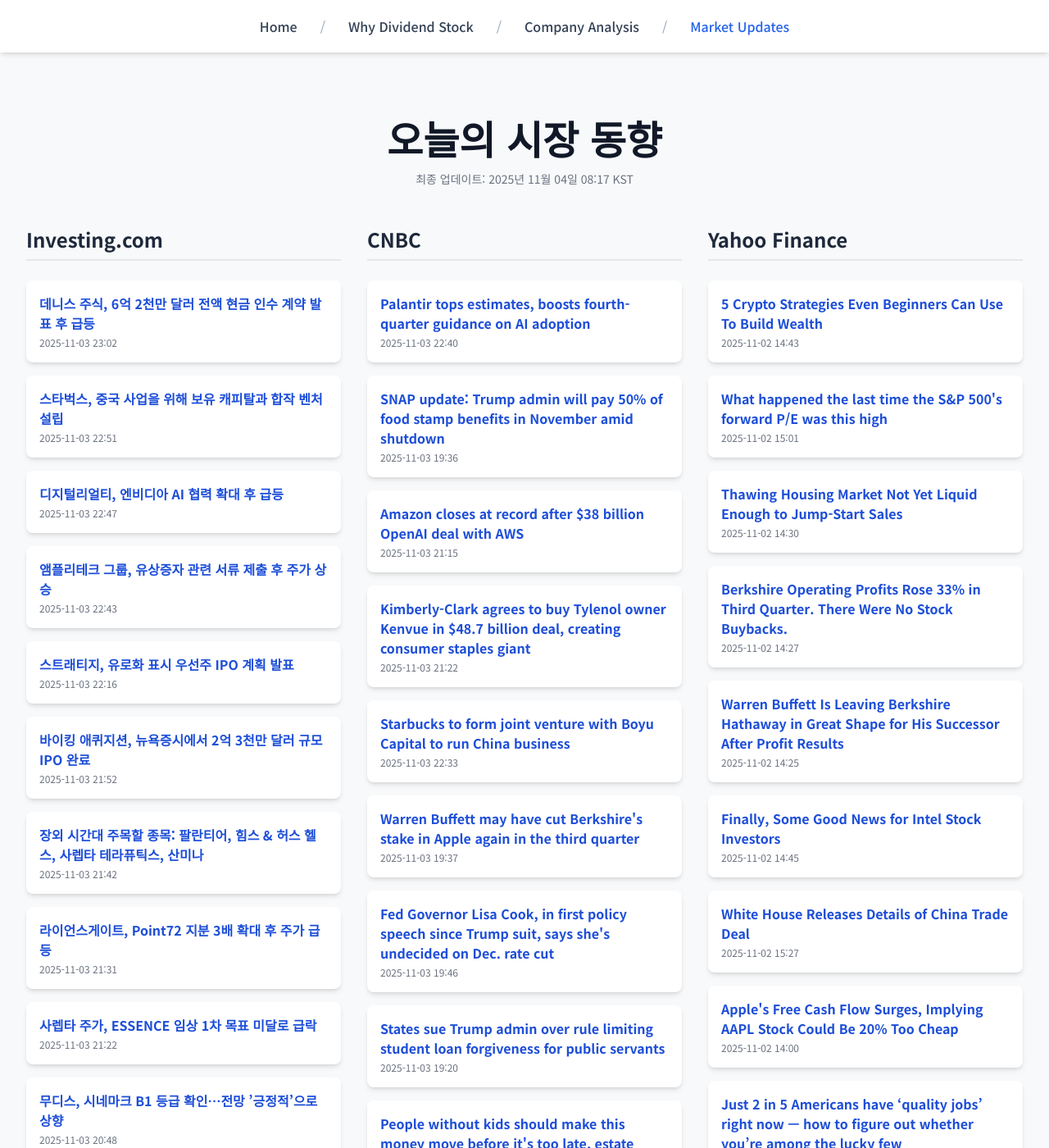
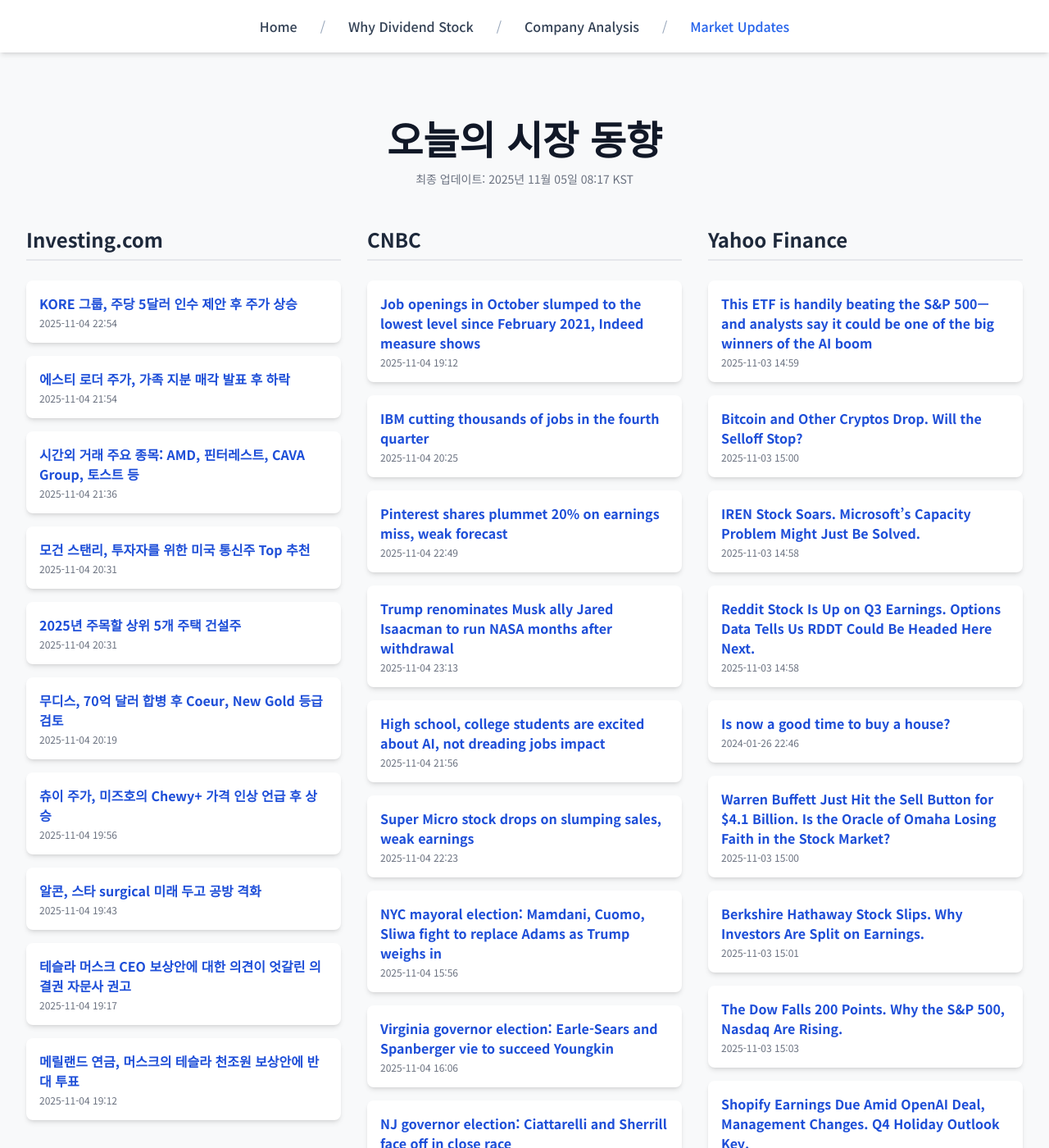
Before and after one commit to Kay-Hwang/my-company-analysis, a Jekyll site: the page built from market-updates.html, in a window 1280 px wide and 1400 px high. Shown: the whole window at 82% size. Built offline with Jekyll 4.4.1, drawn with Linux system fonts in a browser that asks for light colours; nearby versions of some CDN libraries; a script that is not in the unit is left out; some of the changed text lies outside the part shown.

Commit message:
Update daily data

```diff
--- a/_data/latest_data.json
+++ b/_data/latest_data.json
@@ -1,190 +1,190 @@
 {
-  "lastUpdated": "2025년 11월 04일 08:17 KST",
+  "lastUpdated": "2025년 11월 05일 08:17 KST",
   "news": {
     "investing": [
       {
-        "title": "데니스 주식, 6억 2천만 달러 전액 현금 인수 계약 발표 후 급등",
-        "link": "https://kr.investing.com/news/stock-market-news/article-1697515",
-        "pubDate": "2025-11-03 23:02:44",
-        "summary": "데니스 주식, 6억 2천만 달러 전액 현금 인수 계약 발표 후 급등"
+        "title": "KORE 그룹, 주당 5달러 인수 제안 후 주가 상승",
+        "link": "https://kr.investing.com/news/stock-market-news/article-93CH-1699966",
+        "pubDate": "2025-11-04 22:54:32",
+        "summary": "KORE 그룹, 주당 5달러 인수 제안 후 주가 상승"
       },
       {
-        "title": "스타벅스, 중국 사업을 위해 보유 캐피탈과 합작 벤처 설립",
-        "link": "https://kr.investing.com/news/stock-market-news/article-1697504",
-        "pubDate": "2025-11-03 22:51:57",
-        "summary": "스타벅스, 중국 사업을 위해 보유 캐피탈과 합작 벤처 설립"
+        "title": "에스티 로더 주가, 가족 지분 매각 발표 후 하락",
+        "link": "https://kr.investing.com/news/stock-market-news/article-93CH-1699774",
+        "pubDate": "2025-11-04 21:54:42",
+        "summary": "에스티 로더 주가, 가족 지분 매각 발표 후 하락"
       },
       {
-        "title": "디지털리얼티, 엔비디아 AI 협력 확대 후 급등",
-        "link": "https://kr.investing.com/news/stock-market-news/article-93CH-1697498",
-        "pubDate": "2025-11-03 22:47:07",
-        "summary": "디지털리얼티, 엔비디아 AI 협력 확대 후 급등"
+        "title": "시간외 거래 주요 종목: AMD, 핀터레스트, CAVA Group, 토스트 등",
+        "link": "https://kr.investing.com/news/stock-market-news/article-432SI-1699712",
+        "pubDate": "2025-11-04 21:36:28",
+        "summary": "시간외 거래 주요 종목: AMD, 핀터레스트, CAVA Group, 토스트 등"
       },
       {
-        "title": "앰플리테크 그룹, 유상증자 관련 서류 제출 후 주가 상승",
-        "link": "https://kr.investing.com/news/stock-market-news/article-93CH-1697492",
-        "pubDate": "2025-11-03 22:43:36",
-        "summary": "앰플리테크 그룹, 유상증자 관련 서류 제출 후 주가 상승"
+        "title": "모건 스탠리, 투자자를 위한 미국 통신주 Top 추천",
+        "link": "https://kr.investing.com/news/stock-market-news/article-93CH-1699556",
+        "pubDate": "2025-11-04 20:31:59",
+        "summary": "모건 스탠리, 투자자를 위한 미국 통신주 Top 추천"
       },
       {
-        "title": "스트래티지, 유로화 표시 우선주 IPO 계획 발표",
-        "link": "https://kr.investing.com/news/stock-market-news/article-432SI-1697436",
-        "pubDate": "2025-11-03 22:16:19",
-        "summary": "스트래티지, 유로화 표시 우선주 IPO 계획 발표"
+        "title": "2025년 주목할 상위 5개 주택 건설주",
+        "link": "https://kr.investing.com/news/stock-market-news/article-93CH-1699555",
+        "pubDate": "2025-11-04 20:31:18",
+        "summary": "2025년 주목할 상위 5개 주택 건설주"
       },
       {
-        "title": "바이킹 애퀴지션, 뉴욕증시에서 2억 3천만 달러 규모 IPO 완료",
-        "link": "https://kr.investing.com/news/stock-market-news/article-432SI-1697397",
-        "pubDate": "2025-11-03 21:52:08",
-        "summary": "바이킹 애퀴지션, 뉴욕증시에서 2억 3천만 달러 규모 IPO 완료"
+        "title": "무디스, 70억 달러 합병 후 Coeur, New Gold 등급 검토",
+        "link": "https://kr.investing.com/news/stock-market-news/article-93CH-1699550",
+        "pubDate": "2025-11-04 20:19:27",
+        "summary": "무디스, 70억 달러 합병 후 Coeur, New Gold 등급 검토"
       },
       {
-        "title": "장외 시간대 주목할 종목: 팔란티어, 힘스 & 허스 헬스, 사렙타 테라퓨틱스, 산미나",
-        "link": "https://kr.investing.com/news/stock-market-news/article-432SI-1697370",
-        "pubDate": "2025-11-03 21:42:20",
-        "summary": "장외 시간대 주목할 종목: 팔란티어, 힘스 & 허스 헬스, 사렙타 테라퓨틱스, 산미나"
+        "title": "츄이 주가, 미즈호의 Chewy+ 가격 인상 언급 후 상승",
+        "link": "https://kr.investing.com/news/stock-market-news/article-93CH-1699539",
+        "pubDate": "2025-11-04 19:56:54",
+        "summary": "츄이 주가, 미즈호의 Chewy+ 가격 인상 언급 후 상승"
       },
       {
-        "title": "라이언스게이트, Point72 지분 3배 확대 후 주가 급등",
-        "link": "https://kr.investing.com/news/stock-market-news/article-93CH-1697349",
-        "pubDate": "2025-11-03 21:31:18",
-        "summary": "라이언스게이트, Point72 지분 3배 확대 후 주가 급등"
+        "title": "알콘, 스타 surgical 미래 두고 공방 격화",
+        "link": "https://kr.investing.com/news/stock-market-news/article-1699536",
+        "pubDate": "2025-11-04 19:43:49",
+        "summary": "알콘, 스타 surgical 미래 두고 공방 격화"
       },
       {
-        "title": "사렙타 주가, ESSENCE 임상 1차 목표 미달로 급락",
-        "link": "https://kr.investing.com/news/stock-market-news/article-93CH-1697327",
-        "pubDate": "2025-11-03 21:22:53",
-        "summary": "사렙타 주가, ESSENCE 임상 1차 목표 미달로 급락"
+        "title": "테슬라 머스크 CEO 보상안에 대한 의견이 엇갈린 의결권 자문사 권고",
+        "link": "https://kr.investing.com/news/stock-market-news/article-1699517",
+        "pubDate": "2025-11-04 19:17:08",
+        "summary": "테슬라 머스크 CEO 보상안에 대한 의견이 엇갈린 의결권 자문사 권고"
       },
       {
-        "title": "무디스, 시네마크 B1 등급 확인…전망 ’긍정적’으로 상향",
-        "link": "https://kr.investing.com/news/stock-market-news/article-93CH-1697245",
-        "pubDate": "2025-11-03 20:48:39",
-        "summary": "무디스, 시네마크 B1 등급 확인…전망 ’긍정적’으로 상향"
+        "title": "메릴랜드 연금, 머스크의 테슬라 천조원 보상안에 반대 투표",
+        "link": "https://kr.investing.com/news/stock-market-news/article-93CH-1699513",
+        "pubDate": "2025-11-04 19:12:34",
+        "summary": "메릴랜드 연금, 머스크의 테슬라 천조원 보상안에 반대 투표"
       }
     ],
     "cnbc": [
       {
-        "title": "Palantir tops estimates, boosts fourth-quarter guidance on AI adoption",
-        "link": "https://www.cnbc.com/2025/11/03/palantir-pltr-q3-earnings-2025.html",
-        "pubDate": "Mon, 03 Nov 2025 22:40:15 GMT",
-        "summary": "Palantir's earnings topped third-quarter results and the company issued strong guidance, attributing much of its rapid growth to artificial intelligence."
+        "title": "Job openings in October slumped to the lowest level since February 2021, Indeed measure shows",
+        "link": "https://www.cnbc.com/2025/11/04/job-openings-in-october-slumped-to-the-lowest-level-since-early-february-indeed-measure-shows.html",
+        "pubDate": "Tue, 04 Nov 2025 19:12:01 GMT",
+        "summary": "Under normal conditions, the BLS on Tuesday would have reported its monthly Job Openings and Labor Turnover Survey."
       },
       {
-        "title": "SNAP update: Trump admin will pay 50% of food stamp benefits in November amid shutdown",
-        "link": "https://www.cnbc.com/2025/11/03/snap-trump-food-court-shutdown.html",
-        "pubDate": "Mon, 03 Nov 2025 19:36:14 GMT",
-        "summary": "The agreement to use contingency funds to pay for food stamp benefits came after a judge said Trump administration could not cease paying for the benefits."
+        "title": "IBM cutting thousands of jobs in the fourth quarter",
+        "link": "https://www.cnbc.com/2025/11/04/ibm-layoffs-fourth-quarter.html",
+        "pubDate": "Tue, 04 Nov 2025 20:25:34 GMT",
+        "summary": "IBM recently delivered stronger earnings than expected, thanks to a 10% jump in revenue from software, meeting consensus."
       },
       {
-        "title": "Amazon closes at record after $38 billion OpenAI deal with AWS",
-        "link": "https://www.cnbc.com/2025/11/03/open-ai-amazon-aws-cloud-deal.html",
-        "pubDate": "Mon, 03 Nov 2025 21:15:36 GMT",
-        "summary": "OpenAI will immediately begin tapping Nvidia's AI processors using infrastructure from Amazon Web Services."
+        "title": "Pinterest shares plummet 20% on earnings miss, weak forecast",
+        "link": "https://www.cnbc.com/2025/11/04/pinterest-pins-q3-earnings-report-2025.html",
+        "pubDate": "Tue, 04 Nov 2025 22:49:29 GMT",
+        "summary": "Pinterest shares tanked on Tuesday after the company reported third-quarter financial results that missed on earnings per share and provided weak guidance."
       },
       {
-        "title": "Kimberly-Clark agrees to buy Tylenol owner Kenvue in $48.7 billion deal, creating consumer staples giant",
-        "link": "https://www.cnbc.com/2025/11/03/kimberly-clark-to-buy-kenvue.html",
-        "pubDate": "Mon, 03 Nov 2025 21:22:48 GMT",
-        "summary": "The combined company would bring together brands like Huggies and Kleenex with the likes of Band-Aid and Tylenol."
+        "title": "Trump renominates Musk ally Jared Isaacman to run NASA months after withdrawal",
+        "link": "https://www.cnbc.com/2025/11/04/trump-renominates-musk-ally-jared-isaacman-to-run-nasa-months-after-withdrawal.html",
+        "pubDate": "Tue, 04 Nov 2025 23:13:40 GMT",
+        "summary": "President Trump has renominated Jared Isaacman to run NASA after pulling his prior nomination in May."
       },
       {
-        "title": "Starbucks to form joint venture with Boyu Capital to run China business",
-        "link": "https://www.cnbc.com/2025/11/03/starbucks-boyu-capital-china.html",
-        "pubDate": "Mon, 03 Nov 2025 22:33:53 GMT",
-        "summary": "In recent years, the coffee giant has seen its sales in China plummet."
+        "title": "High school, college students are excited about AI, not dreading jobs impact",
+        "link": "https://www.cnbc.com/2025/11/04/students-are-excited-about-ai-not-dreading-impact-on-jobs.html",
+        "pubDate": "Tue, 04 Nov 2025 21:56:36 GMT",
+        "summary": "High school and college students say they're excited about using AI and don't fear its impact on their job prospects."
       },
       {
-        "title": "Warren Buffett may have cut Berkshire's stake in Apple again in the third quarter",
-        "link": "https://www.cnbc.com/2025/11/03/warren-buffett-may-have-again-cut-berkshires-stake-in-apple-in-q3-.html",
-        "pubDate": "Mon, 03 Nov 2025 19:37:55 GMT",
-        "summary": "In its latest quarterly report, Berkshire said the cost basis of its consumer products equity holdings fell by roughly $1.2 billion from the prior quarter."
+        "title": "Super Micro stock drops on slumping sales, weak earnings",
+        "link": "https://www.cnbc.com/2025/11/04/super-micro-smci-q1-earnings-report-2026.html",
+        "pubDate": "Tue, 04 Nov 2025 22:23:24 GMT",
+        "summary": "Super Micro has been a big beneficiary of the AI boom, but revenue and earnings in the latest quarter fell short of estimates."
       },
       {
-        "title": "Fed Governor Lisa Cook, in first policy speech since Trump suit, says she's undecided on Dec. rate cut",
-        "link": "https://www.cnbc.com/2025/11/03/fed-governor-lisa-cook-in-first-policy-speech-since-trump-suit-says-shes-undecided-on-dec-rate-cut.html",
-        "pubDate": "Mon, 03 Nov 2025 19:46:03 GMT",
-        "summary": "The central banker said Monday that she supported the recent interest rate reduction and indicated she would be open to more."
+        "title": "NYC mayoral election: Mamdani, Cuomo, Sliwa fight to replace Adams as Trump weighs in",
+        "link": "https://www.cnbc.com/2025/11/04/nyc-mayoral-race-mamdani-cuomo-sliwa.html",
+        "pubDate": "Tue, 04 Nov 2025 15:56:03 GMT",
+        "summary": "The rise of Zohran Mamdani, a democratic socialist, has fueled a wave of spending to oppose his candidacy and back the former New York Gov. Andrew Cuomo."
       },
       {
-        "title": "States sue Trump admin over rule limiting student loan forgiveness for public servants",
-        "link": "https://www.cnbc.com/2025/11/03/states-sue-trump-public-service-loan-forgiveness-pslf.html",
-        "pubDate": "Mon, 03 Nov 2025 19:20:47 GMT",
-        "summary": "New York Attorney General Letitia James is suing the Trump administration over its new rule limiting eligibility for Public Service Loan Forgiveness."
+        "title": "Virginia governor election: Earle-Sears and Spanberger vie to succeed Youngkin",
+        "link": "https://www.cnbc.com/2025/11/04/virginia-governor-election-spanberger-earle-sears.html",
+        "pubDate": "Tue, 04 Nov 2025 16:06:18 GMT",
+        "summary": "A controversy surrounding Democratic Attorney General nominee Jay Jones' old texts has refocused Republicans' efforts up and down the ballot in Virginia."
       },
       {
-        "title": "People without kids should make this money move before it's too late, estate planning expert says",
-        "link": "https://www.cnbc.com/2025/11/03/make-this-key-money-move-now-if-you-dont-have-kids-expert-says.html",
-        "pubDate": "Mon, 03 Nov 2025 14:00:01 GMT",
-        "summary": "Having certain estate planning documents in place is especially important for people without obvious next-of-kin, experts say."
+        "title": "NJ governor election: Ciattarelli and Sherrill face off in close race",
+        "link": "https://www.cnbc.com/2025/11/04/nj-governor-election-sherrill-ciattarelli.html",
+        "pubDate": "Tue, 04 Nov 2025 20:21:50 GMT",
+        "summary": "The New Jersey governor's race comes amid a government shutdown, a decline in approval for President Donald Trump and national concerns about affordability."
       },
       {
-        "title": "Ether falls 7% following a multimillion dollar hack of a decentralized finance protocol",
-        "link": "https://www.cnbc.com/2025/11/03/ether-falls-9percent-following-a-multimillion-dollar-hack-of-a-decentralized-finance-protocol-.html",
-        "pubDate": "Mon, 03 Nov 2025 20:39:41 GMT",
-        "summary": "The Ethereum-linked token briefly fell below its critical $3,600 level as investors wrung their hands over several bearish events."
+        "title": "AI-washing and the massive layoffs hitting the economy",
+        "link": "https://www.cnbc.com/2025/11/04/white-collar-layoffs-ai-cost-cutting-tariffs.html",
+        "pubDate": "Tue, 04 Nov 2025 17:36:00 GMT",
+        "summary": "Amazon, Target and UPS are laying off thousands of employees, but the reasons behind the cuts go a lot deeper than AI."
       }
     ],
     "yahoo": [
       {
-        "title": "5 Crypto Strategies Even Beginners Can Use To Build Wealth",
-        "link": "https://finance.yahoo.com/news/5-crypto-strategies-even-beginners-144331959.html",
-        "pubDate": "2025-11-02T14:43:31Z",
-        "summary": "5 Crypto Strategies Even Beginners Can Use To Build Wealth"
+        "title": "This ETF is handily beating the S&P 500—and analysts say it could be one of the big winners of the AI boom",
+        "link": "https://finance.yahoo.com/news/etf-handily-beating-p-500-145913795.html",
+        "pubDate": "2025-11-03T14:59:13Z",
+        "summary": "This ETF is handily beating the S&P 500—and analysts say it could be one of the big winners of the AI boom"
       },
       {
-        "title": "What happened the last time the S&P 500's forward P/E was this high",
-        "link": "https://finance.yahoo.com/news/what-happened-the-last-time-the-sp-500s-forward-pe-was-this-high-150129441.html",
-        "pubDate": "2025-11-02T15:01:29Z",
-        "summary": "What happened the last time the S&P 500's forward P/E was this high"
+        "title": "Bitcoin and Other Cryptos Drop. Will the Selloff Stop?",
+        "link": "https://www.barrons.com/articles/bitcoin-crypto-xrp-price-selloff-83966c8b?siteid=yhoof2&yptr=yahoo",
+        "pubDate": "2025-11-03T15:00:00Z",
+        "summary": "Bitcoin and Other Cryptos Drop. Will the Selloff Stop?"
       },
       {
-        "title": "Thawing Housing Market Not Yet Liquid Enough to Jump-Start Sales",
-        "link": "https://finance.yahoo.com/news/thawing-housing-market-not-yet-143000638.html",
-        "pubDate": "2025-11-02T14:30:00Z",
-        "summary": "Thawing Housing Market Not Yet Liquid Enough to Jump-Start Sales"
+        "title": "IREN Stock Soars. Microsoft’s Capacity Problem Might Just Be Solved.",
+        "link": "https://www.barrons.com/articles/iren-microsoft-stock-price-news-90fd9919?siteid=yhoof2&yptr=yahoo",
+        "pubDate": "2025-11-03T14:58:00Z",
+        "summary": "IREN Stock Soars. Microsoft’s Capacity Problem Might Just Be Solved."
       },
       {
-        "title": "Berkshire Operating Profits Rose 33% in Third Quarter. There Were No Stock Buybacks.",
-        "link": "https://www.barrons.com/articles/berkshire-hathaway-earnings-stock-price-warren-buffett-9c6c7949?siteid=yhoof2&yptr=yahoo",
-        "pubDate": "2025-11-02T14:27:00Z",
-        "summary": "Berkshire Operating Profits Rose 33% in Third Quarter. There Were No Stock Buybacks."
+        "title": "Reddit Stock Is Up on Q3 Earnings. Options Data Tells Us RDDT Could Be Headed Here Next.",
+        "link": "https://finance.yahoo.com/news/reddit-stock-q3-earnings-options-145804844.html",
+        "pubDate": "2025-11-03T14:58:04Z",
+        "summary": "Reddit Stock Is Up on Q3 Earnings. Options Data Tells Us RDDT Could Be Headed Here Next."
       },
       {
-        "title": "Warren Buffett Is Leaving Berkshire Hathaway in Great Shape for His Successor After Profit Results",
-        "link": "https://www.barrons.com/articles/warren-buffett-berkshire-hathaway-stock-earnings-6365b5c6?siteid=yhoof2&yptr=yahoo",
-        "pubDate": "2025-11-02T14:25:00Z",
-        "summary": "Warren Buffett Is Leaving Berkshire Hathaway in Great Shape for His Successor After Profit Results"
+        "title": "Is now a good time to buy a house?",
+        "link": "https://finance.yahoo.com/personal-finance/mortgages/article/is-it-a-good-time-to-buy-a-house-202100449.html",
+        "pubDate": "2024-01-26T22:46:12Z",
+        "summary": "Is now a good time to buy a house?"
       },
       {
-        "title": "Finally, Some Good News for Intel Stock Investors",
-        "link": "https://finance.yahoo.com/news/finally-good-news-intel-stock-144500004.html",
-        "pubDate": "2025-11-02T14:45:00Z",
-        "summary": "Finally, Some Good News for Intel Stock Investors"
+        "title": "Warren Buffett Just Hit the Sell Button for $4.1 Billion. Is the Oracle of Omaha Losing Faith in the Stock Market?",
+        "link": "https://finance.yahoo.com/news/warren-buffett-just-hit-sell-150000398.html",
+        "pubDate": "2025-11-03T15:00:00Z",
+        "summary": "Warren Buffett Just Hit the Sell Button for $4.1 Billion. Is the Oracle of Omaha Losing Faith in the Stock Market?"
       },
       {
-        "title": "White House Releases Details of China Trade Deal",
-        "link": "https://www.barrons.com/livecoverage/sundayshows1102/card/white-house-releases-details-of-china-trade-deal-0t1nejAwoP9EdphV0Fdp?siteid=yhoof2&yptr=yahoo",
-        "pubDate": "2025-11-02T15:27:43Z",
-        "summary": "White House Releases Details of China Trade Deal"
+        "title": "Berkshire Hathaway Stock Slips. Why Investors Are Split on Earnings.",
+        "link": "https://www.barrons.com/articles/berkshire-hathaway-stock-today-buffett-earnings-2b886f66?siteid=yhoof2&yptr=yahoo",
+        "pubDate": "2025-11-03T15:01:00Z",
+        "summary": "Berkshire Hathaway Stock Slips. Why Investors Are Split on Earnings."
       },
       {
-        "title": "Apple's Free Cash Flow Surges, Implying AAPL Stock Could Be 20% Too Cheap",
-        "link": "https://finance.yahoo.com/news/apples-free-cash-flow-surges-140002950.html",
-        "pubDate": "2025-11-02T14:00:02Z",
-        "summary": "Apple's Free Cash Flow Surges, Implying AAPL Stock Could Be 20% Too Cheap"
+        "title": "The Dow Falls 200 Points. Why the S&P 500, Nasdaq Are Rising.",
+        "link": "https://www.barrons.com/livecoverage/stock-market-news-today-110325/card/the-dow-falls-100-points-why-the-s-p-500-nasdaq-are-rising--zvpY7ngWBYxMX3CmuL44?siteid=yhoof2&yptr=yahoo",
+        "pubDate": "2025-11-03T15:03:06Z",
+        "summary": "The Dow Falls 200 Points. Why the S&P 500, Nasdaq Are Rising."
       },
       {
-        "title": "Just 2 in 5 Americans have ‘quality jobs’ right now — how to figure out whether you’re among the lucky few",
-        "link": "https://finance.yahoo.com/news/just-2-5-americans-quality-140000433.html",
-        "pubDate": "2025-11-02T14:00:00Z",
-        "summary": "Just 2 in 5 Americans have ‘quality jobs’ right now — how to figure out whether you’re among the lucky few"
+        "title": "Shopify Earnings Due Amid OpenAI Deal, Management Changes. Q4 Holiday Outlook Key.",
+        "link": "https://www.investors.com/news/technology/shopify-stock-shop-shopify-earnings-news-q32025/?src=A00220&yptr=yahoo",
+        "pubDate": "2025-11-03T15:02:53Z",
+        "summary": "Shopify Earnings Due Amid OpenAI Deal, Management Changes. Q4 Holiday Outlook Key."
       },
       {
-        "title": "Even six-figure earners are living paycheck to paycheck as prices soar — why a high income doesn’t cut it anymore",
-        "link": "https://finance.yahoo.com/news/even-six-figure-earners-living-133000678.html",
-        "pubDate": "2025-11-02T13:30:00Z",
-        "summary": "Even six-figure earners are living paycheck to paycheck as prices soar — why a high income doesn’t cut it anymore"
+        "title": "Stocks See Support From M&A and AI Optimism",
+        "link": "https://finance.yahoo.com/news/stocks-see-support-m-ai-150346228.html",
+        "pubDate": "2025-11-03T15:03:46Z",
+        "summary": "Stocks See Support From M&A and AI Optimism"
       }
     ]
   }
```
